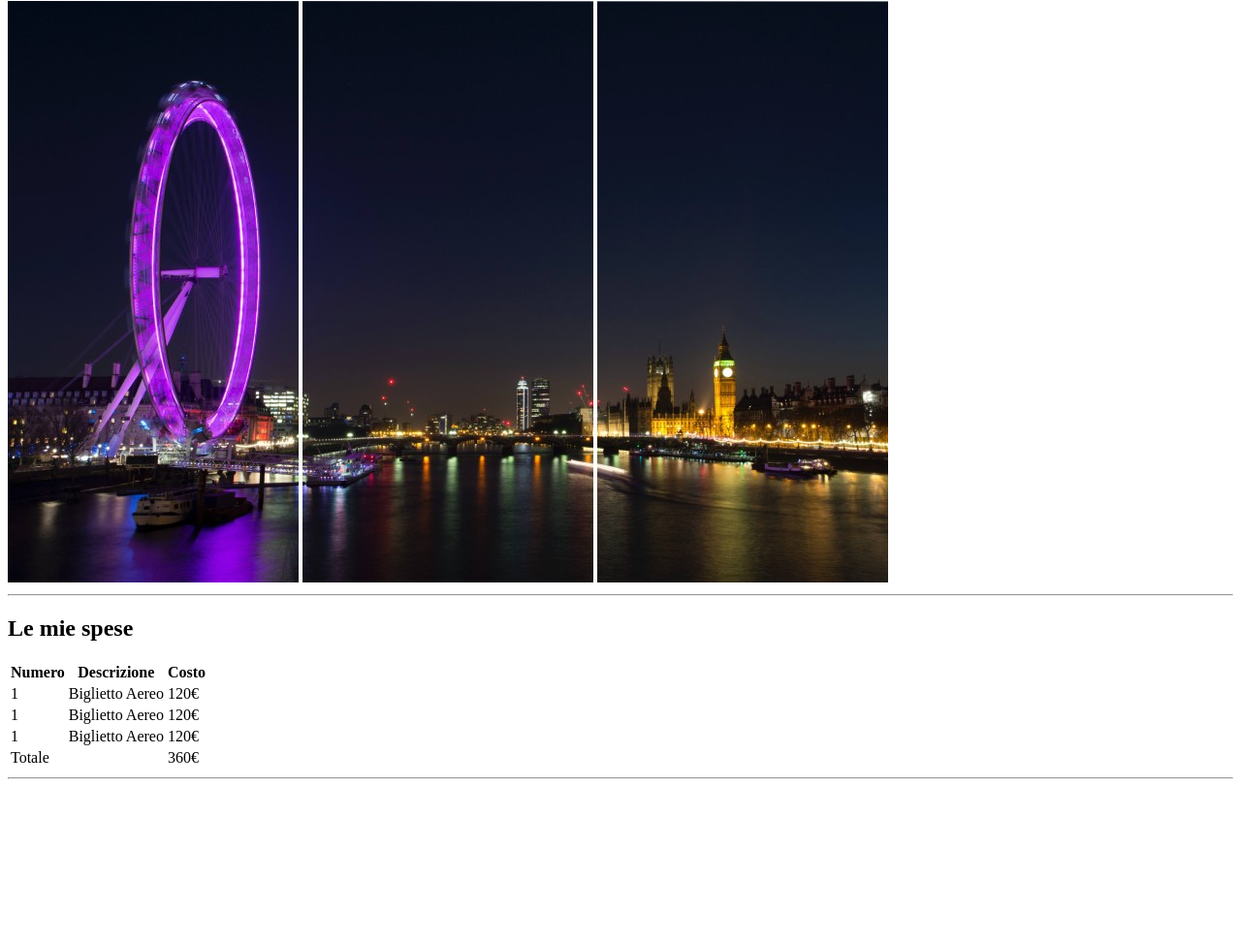
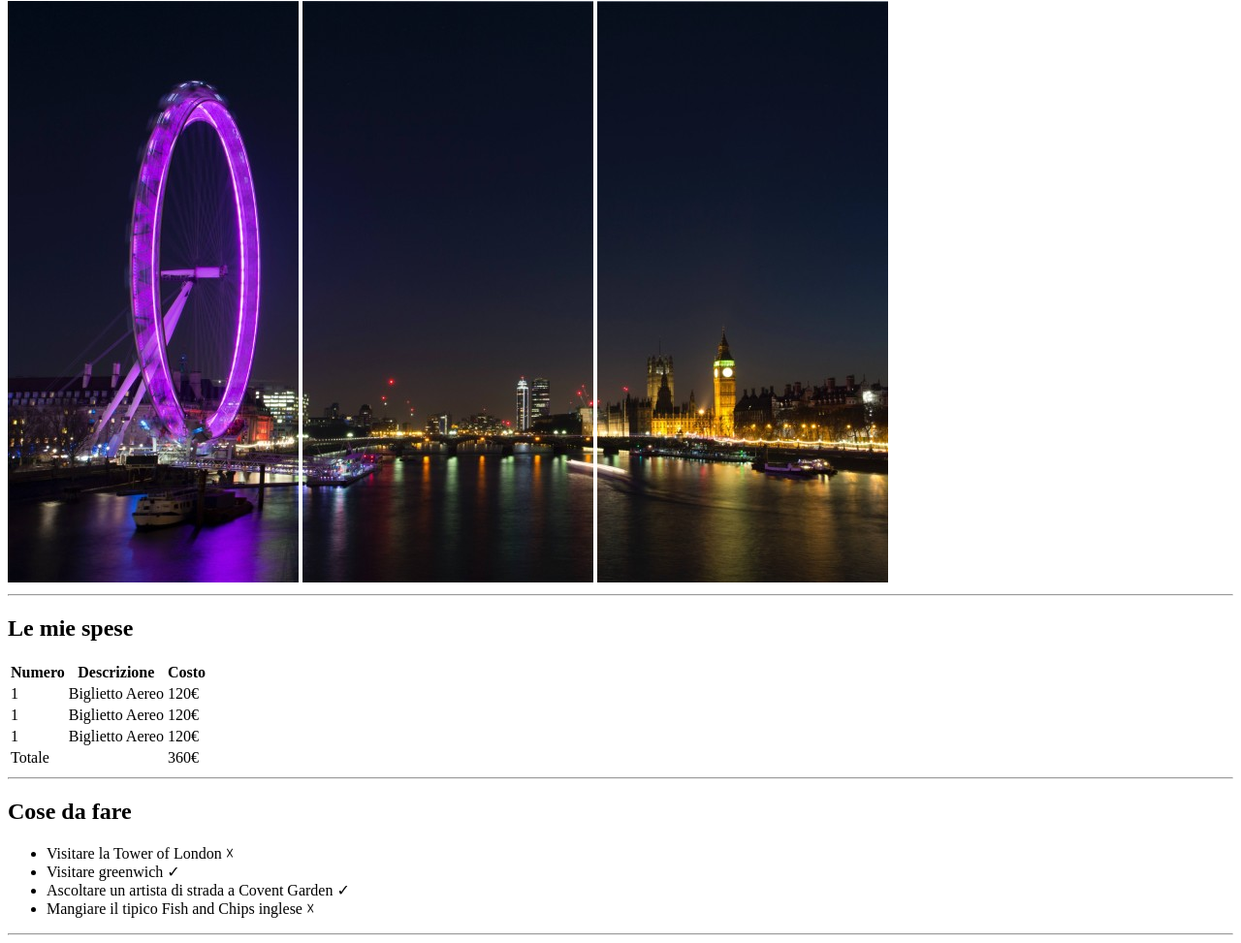
Before and after one commit to lucapolzone/html-london-trip, a plain HTML site: page index.html in a window 1280 px wide. Shown: the part 79-1052 px from the top of the page at 97% size. Before the commit the page ends 891 px from the top, so only its background shows below. Drawn offline with Linux system fonts and the light colour scheme.

Commit message:
add cose da fare

```diff
--- a/index.html
+++ b/index.html
@@ -26,7 +26,7 @@
   </header>
 
   <main>
-
+    <section> <!-- Biglietti aerei -->
       <h2>Le mie spese</h2>
       <!-- Tabella -->
       <table>
@@ -63,8 +63,18 @@
           </tr>
         </tbody>
       </table>
+    </section>
     <hr />
-
+    <section> <!--- Attività --->
+      <h2>Cose da fare</h2>
+      <ul>
+        <li>Visitare la Tower of London &#9747;</li>
+        <li>Visitare greenwich &check;</li>
+        <li>Ascoltare un artista di strada a Covent Garden &check;</li>
+        <li>Mangiare il tipico Fish and Chips inglese &#9747;</li>
+      </ul>
+    </section>
+    <hr>
 
   </main>
 </body>
```
Lines whose indentation alone changed are shown as unchanged.
